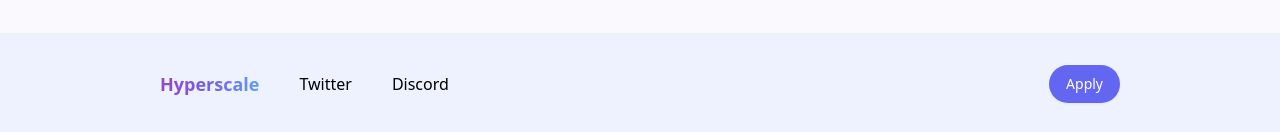
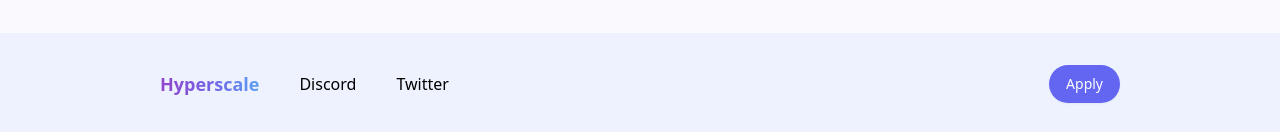
Before and after one commit to metasj/frontend, a Next.js app: page / in a window 1280 px wide. Shown: the part 2142-2274 px from the top of the page. Built offline with nearby package versions, Linux system fonts and the light colour scheme; what @tailwindcss/typography would draw is missing.

Commit message:
Fix Twitter and Discord swapped links

```diff
--- a/src/pages/index.js
+++ b/src/pages/index.js
@@ -231,22 +231,11 @@ const Landing = () => (
 						Hyperscale
 					</a>
 				</Link>
-				<a
-					className="font-medium"
-					href="https://twitter.com/HyperscaleFund"
-					target="_blank"
-					rel="noopener noreferrer"
-				>
-					Twitter
-				</a>
-				<a
-					className="font-medium"
-					href="https://discord.com/invite/pVSbzYny2c"
-					target="_blank"
-					rel="noopener noreferrer"
-				>
-					Discord
-				</a>
+				{navigation.map(item => (
+					<a className="font-medium" href={item.href} target="_blank" rel="noopener noreferrer">
+						{item.name}
+					</a>
+				))}
 			</div>
 			<div>
 				<a
```
